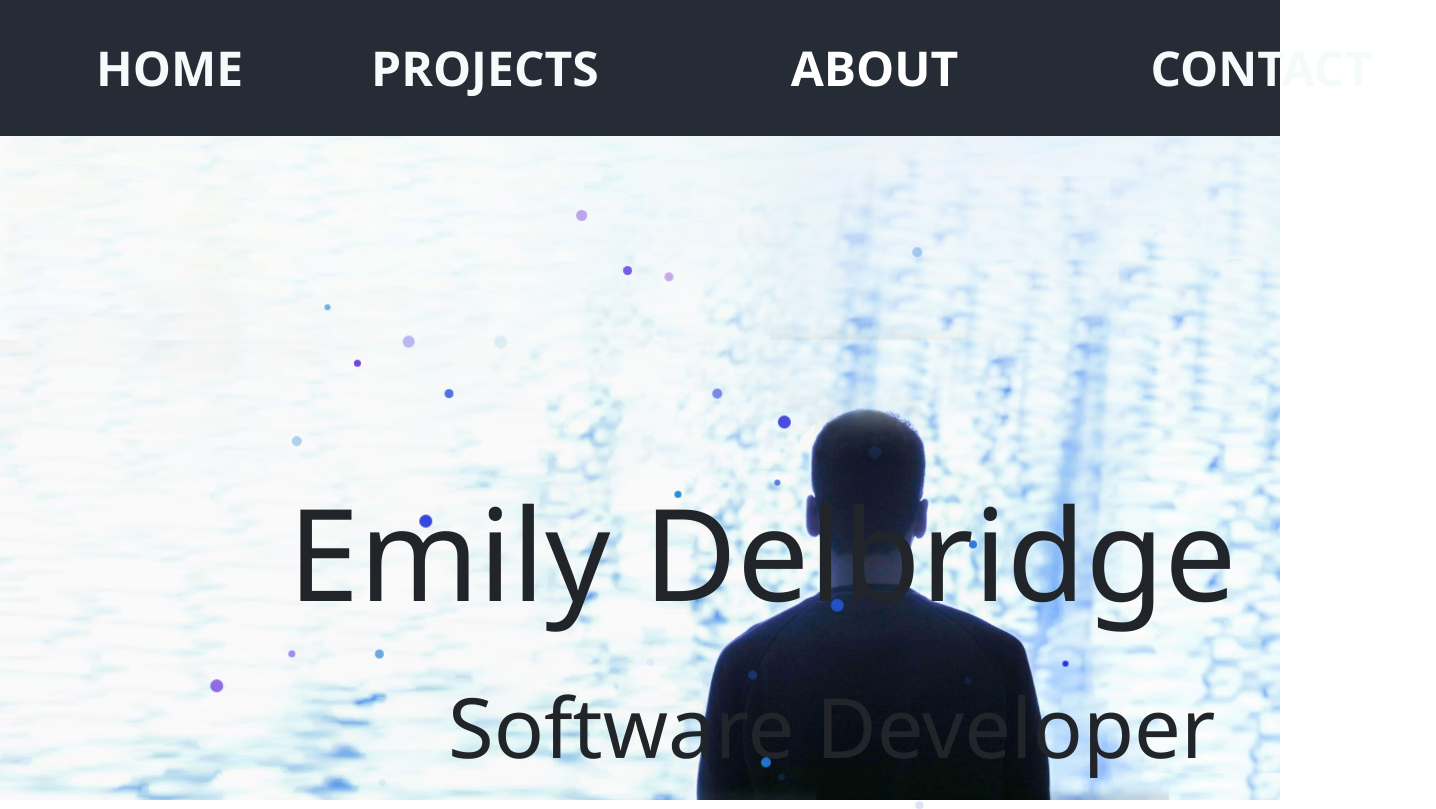
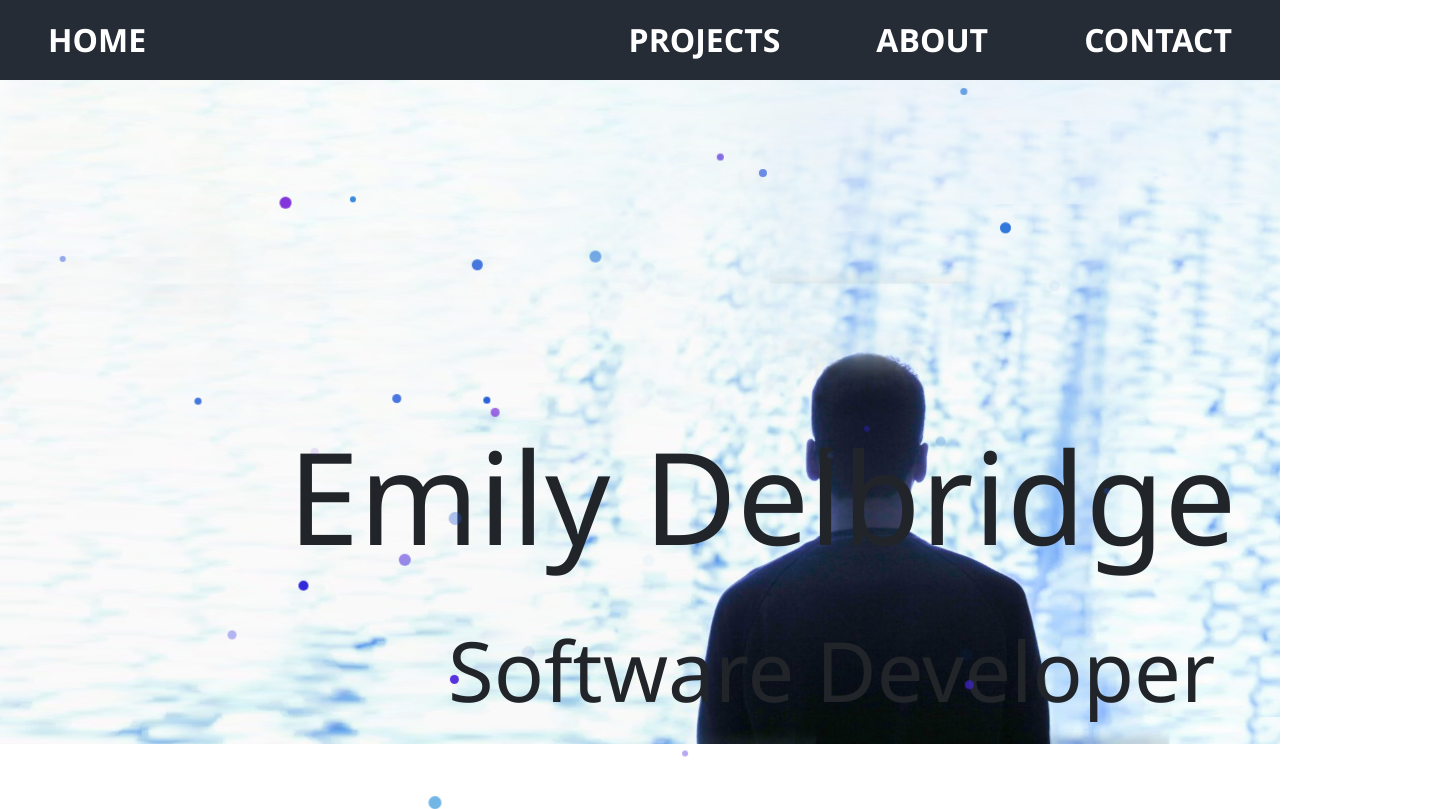
Before and after one commit to em-twines/ProfessionalWebsite, a React (Create React App) app in the folder frontend/: page / in a window 1280 px wide. Shown: the whole page, 1436 px wide, since content can reach past the window. Built offline with nearby package versions, Linux system fonts and the light colour scheme.

Commit message:
added hamburger button function, working on design/layout of button

```diff
--- a/frontend/package.json
+++ b/frontend/package.json
@@ -7,6 +7,7 @@
     "@testing-library/react": "^13.4.0",
     "@testing-library/user-event": "^13.5.0",
     "bootstrap": "^5.2.3",
+    "mdb-react-ui-kit": "^5.1.0",
     "react": "^18.2.0",
     "react-bootstrap": "^2.7.0",
     "react-dom": "^18.2.0",
--- a/frontend/src/App.js
+++ b/frontend/src/App.js
@@ -13,16 +13,59 @@ import Contact from './pages/Contact';
 
 //import components
 import NavBar from './Components/NavBar';
+import NavBurger from './Components/NavBurger';
+
+
+
+
 
 
 
 function App() {
+
+//state variables to manage navigation based on viewport size.
+//knows when to display the mobile nav links
+const [mobileNavOpen, setMobileNavOpen] = useState(false);
+//knows when to display the hamburger button
+const[openMobileNavMenu, setOpenMobileNavMenu] = useState(false);
+
+  useEffect(() => {
+    if (window.innerWidth > 700){
+      setOpenMobileNavMenu(false);
+    }
+    else if (window.innerWidth < 700){
+      setOpenMobileNavMenu(true);
+    }
+  },[]);
+
+
+
+  useEffect(() => {
+    const handleResize = () => {
+        if (window.innerWidth > 700){
+        setOpenMobileNavMenu(false);
+        setMobileNavOpen(false);
+      }
+      else if (window.innerWidth < 700){
+        setOpenMobileNavMenu(true);
+      }
+    }
+    window.addEventListener('resize', handleResize);
+    return() => {
+      window.removeEventListener('resize', handleResize);
+    }
+  },[]);
+
   return (
-
 
     <div className="App">
 
-      <NavBar/>
+
+        {!openMobileNavMenu?(
+          <NavBar/>
+          ):(
+          <NavBurger/>)
+        }
 
           <Routes>
 
--- a/frontend/src/App.scss
+++ b/frontend/src/App.scss
@@ -1,3 +1,5 @@
+
+//particles---------------------------------------------------------------
 
 @function randomNum($min, $max) {
     $rand: random();
@@ -41,7 +43,7 @@ $z-index: (
 }
 
 
-
+//main css ------------------------------------------------------------------------------------------
 
 
 .App {
@@ -52,13 +54,13 @@ $z-index: (
 
 
   a:hover {
-    text-shadow: 0 0 3px white;
+    text-shadow: 0 0 5px white;
     color: #92999a
   }
 
 
 
-  /*buttons*/
+  /*buttons -----------------------------------------------------------------------------------------*/
 
   .from-center:before {
       top: 0;
@@ -88,7 +90,11 @@ $z-index: (
       height: 100%;
   }
 
+
+
   /*NAVBAR: DESKTOP ------------------------------------------------------------------*/
+
+  @media only screen and (min-width: 1500px){
 
     ul {
         display: flex;
@@ -107,19 +113,19 @@ $z-index: (
         margin: auto;
     } */
 
-  .navBar button {
-    background: transparent;
-    border: 2px solid #f5fafa;
-    color: #f5fafa;
-    padding: 0.5rem 0.5rem;
+    // .navBar button {
+    //     background: transparent;
+    //     border: 2px solid #f5fafa;
+    //     color: #f5fafa;
+    //     padding: 0.5rem 0.5rem;
 
-  }
+    // }
 
-  .navBar button:hover {
-    background: #f5fafa;
-    color: #252c35;
-    cursor: pointer;
-  }
+    // .navBar button:hover {
+    //     background: #f5fafa;
+    //     color: #252c35;
+    //     cursor: pointer;
+    // }
 
     .navFlex{
         display: flex;
@@ -168,11 +174,203 @@ $z-index: (
         padding-right: 4rem;
     }
 
-  .nav{
-    color :#f5fafa;
+    .drop-down{
+        display:none;
+    }
   }
 
 
+  /*NAVBAR: TABLET ------------------------------------------------------------------*/
+
+  @media only screen and (max-width: 1500px){
+
+    ul {
+        display: flex;
+        justify-content: space-between;
+        list-style-type: none;
+    }
+
+    li {
+        font-size: 3rem;
+    }
+
+
+    .navFlex{
+        display: flex;
+        justify-content: space-between;
+        flex-shrink: 1;
+        background: #252c35;
+        color: #f5fafa;
+        padding: 1rem;
+        margin: auto;
+    }
+
+    .nav-flex-jr{
+        display: flex;
+        justify-content: space-around;
+        flex-shrink: 2;
+
+    }
+
+    .brand {
+        cursor: pointer;
+        font-size: 2rem;
+        padding-left: 2rem;
+        padding-left: 2rem;
+        padding-right: 2rem;
+    }
+
+    .projects-nav-link{
+        cursor: pointer;
+        font-size: 2rem;
+        padding-left: 2rem;
+        padding-right: 2rem;
+    }
+
+    .about{
+        cursor: pointer;
+        font-size: 2rem;
+        padding-left: 2rem;
+        padding-right: 2rem;
+    }
+
+    .contact-nav-link{
+        cursor: pointer;
+        font-size: 2rem;
+        padding-right: 2rem;
+        padding-left: 2rem;
+        padding-right: 2rem;
+    }
+
+
+    .drop-down{
+        display: none;
+    }
+
+  }
+
+
+
+
+  /*NAVBAR: MOBILE LARGE------------------------------------------------------------------*/
+
+  @media only screen and (max-width: 1000px){
+
+
+    ul {
+        display: flex;
+        justify-content: space-between;
+        list-style-type: none;
+    }
+
+    li {
+        font-size: 3rem;
+    }
+
+
+    .navFlex{
+        display: flex;
+        justify-content: space-between;
+        flex-shrink: 1;
+        background: #252c35;
+        color: #f5fafa;
+        padding: 1rem;
+        margin: auto;
+    }
+
+    .nav-flex-jr{
+        display: flex;
+        justify-content: space-around;
+        flex-shrink: 2;
+
+    }
+
+    .brand {
+        cursor: pointer;
+        font-size: 2rem;
+        padding-left: 2rem;
+        padding-left: 1rem;
+        padding-right: 1rem;
+    }
+
+    .projects-nav-link{
+        cursor: pointer;
+        font-size: 2rem;
+        padding-left: 1rem;
+        padding-right: 1rem;
+    }
+
+    .about{
+        cursor: pointer;
+        font-size: 2rem;
+        padding-left: 1rem;
+        padding-right: 1rem;
+    }
+
+    .contact-nav-link{
+        cursor: pointer;
+        font-size: 2rem;
+        padding-right: 2rem;
+        padding-left: 1rem;
+        padding-right: 1rem;
+    }
+
+
+    .drop-down{
+        display: none;
+    }
+
+  }
+
+
+
+  /*NAVBAR: MOBILE SMALL------------------------------------------------------------------*/
+
+  @media only screen and (max-width: 700){
+
+
+    ul {
+        display: flex;
+        justify-content: space-between;
+        list-style-type: none;
+    }
+
+    li {
+        font-size: 3rem;
+    }
+
+
+    .navFlex{
+        display: flex;
+        justify-content: space-between;
+        flex-shrink: 1;
+        background: #252c35;
+        color: #f5fafa;
+        padding: 1rem;
+        margin: auto;
+    }
+
+    .nav-flex-jr{
+        display: flex;
+        justify-content: space-around;
+        flex-shrink: 2;
+
+    }
+
+    .drop-down{
+        font-size: 1rem;
+    }
+
+    .brand {
+        cursor: pointer;
+        font-size: 2rem;
+        padding-left: 2rem;
+        padding-left: 1rem;
+        padding-right: 1rem;
+    }
+
+
+  }
 
 
 
--- /dev/null
+++ b/frontend/src/Components/NavBurger.jsx
@@ -0,0 +1,55 @@
+
+
+
+
+
+import React, { useState } from 'react';
+
+import {
+  MDBContainer,
+  MDBCollapse,
+  MDBNavbar,
+  MDBNavbarToggler,
+  MDBIcon,
+  MDBBtn,
+} from 'mdb-react-ui-kit';
+
+
+
+export default function NavBurger() {
+  const [showNavExternal, setShowNavExternal] = useState(false);
+
+  return (
+    <>
+      <MDBNavbar>
+        <MDBContainer fluid>
+          <MDBNavbarToggler
+            className = 'mx-2' color='secondary'
+            type='button'
+            data-target='#navbarToggleExternalContent'
+            aria-controls='navbarToggleExternalContent'
+            aria-expanded='false'
+            aria-label='Toggle navigation'
+            onClick={() => setShowNavExternal(!showNavExternal)}
+          >
+            <MDBIcon icon='bars' fas />
+          </MDBNavbarToggler>
+        </MDBContainer>
+      </MDBNavbar>
+
+      <MDBCollapse show={showNavExternal}>
+        <div className='bg-light shadow-3 p-4'>
+          <MDBBtn block className='border-bottom m-0'>
+            PROJECTS
+          </MDBBtn>
+          <MDBBtn block className='border-bottom m-0' >
+            ABOUT
+          </MDBBtn>
+          <MDBBtn block className='border-bottom m-0' >
+            CONTACT
+          </MDBBtn>
+        </div>
+      </MDBCollapse>
+    </>
+  );
+}
```
Also changed, not shown: 1 other file (tests, documents, lock files or other folders). Lines whose indentation alone changed are shown as unchanged.
